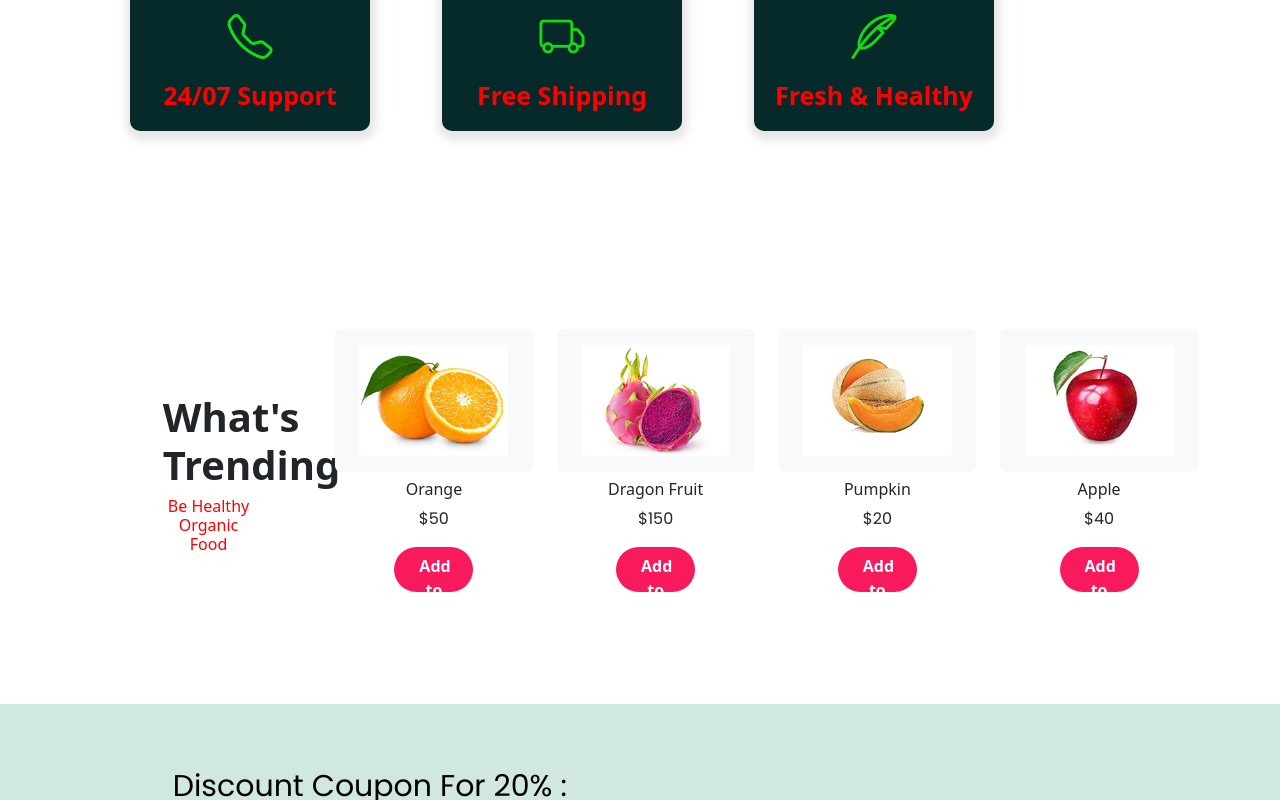
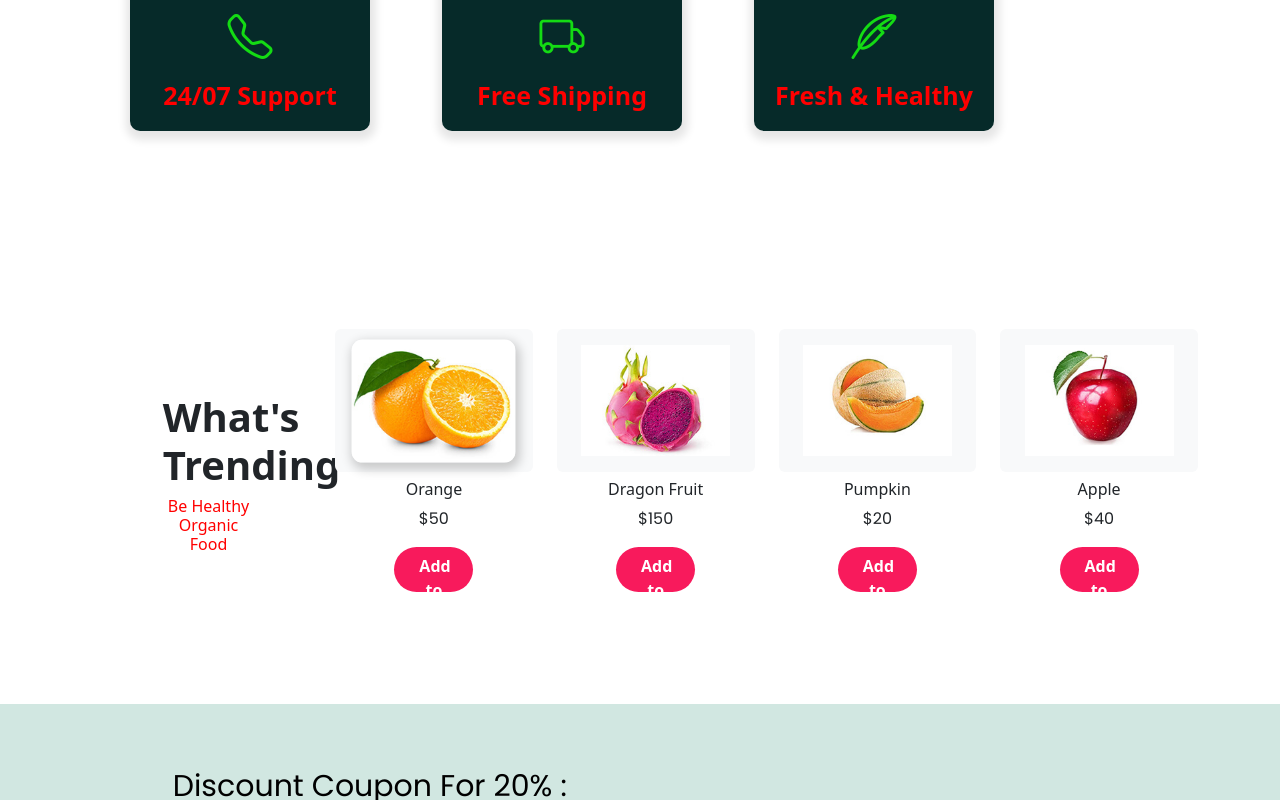
Before and after one commit to Asthachaurasia/Organic, a website: page index.html in a window 1280 px wide. In both pictures the pointer is over the picture 433 px from the left and 1652 px from the top of the page. Shown: the part 1252-2052 px from the top of the page. Drawn offline with nearby package versions, Linux system fonts and the light colour scheme.

Commit message:
Update style.css

```diff
--- a/style.css
+++ b/style.css
@@ -37,9 +37,7 @@ p{
     padding-top: 5px;
 }
 
-.bi-basket2-fill:hover{
-    color:rgb(20,219,20);
-}
+
 
 .log-btn {
     margin-right: 20px;
@@ -90,6 +88,8 @@ box-shadow: none;
     background: rgb(20,219,20);
     display: inline-block;
 }
+
+
   .about{
     background: url("./images/about/about-banner.jpg")no-repeat;
     background-size: cover;
@@ -173,6 +173,7 @@ transition: transform 0.3s ease;
 
 
 
+
     .head1{
         font-weight: 400;
         margin:0;
@@ -205,6 +206,22 @@ transition: transform 0.3s ease;
 box-shadow: 1px 4px 8px 5px rgba(0, 0, 0, 0.1);
 
 }
+
+.card-body img {
+    transition: box-shadow 0.3s ease; /* Smooth transition */
+}
+
+.card-body img:hover {
+    box-shadow: 2px 4px 10px 2px rgba(0, 0, 0, 0.2); /* Apply shadow on hover */
+    border-radius: 10px;
+    transform: scale(1.1);
+}
+
+
+
+
+
+
 
 .discount{
     color:black;
```
